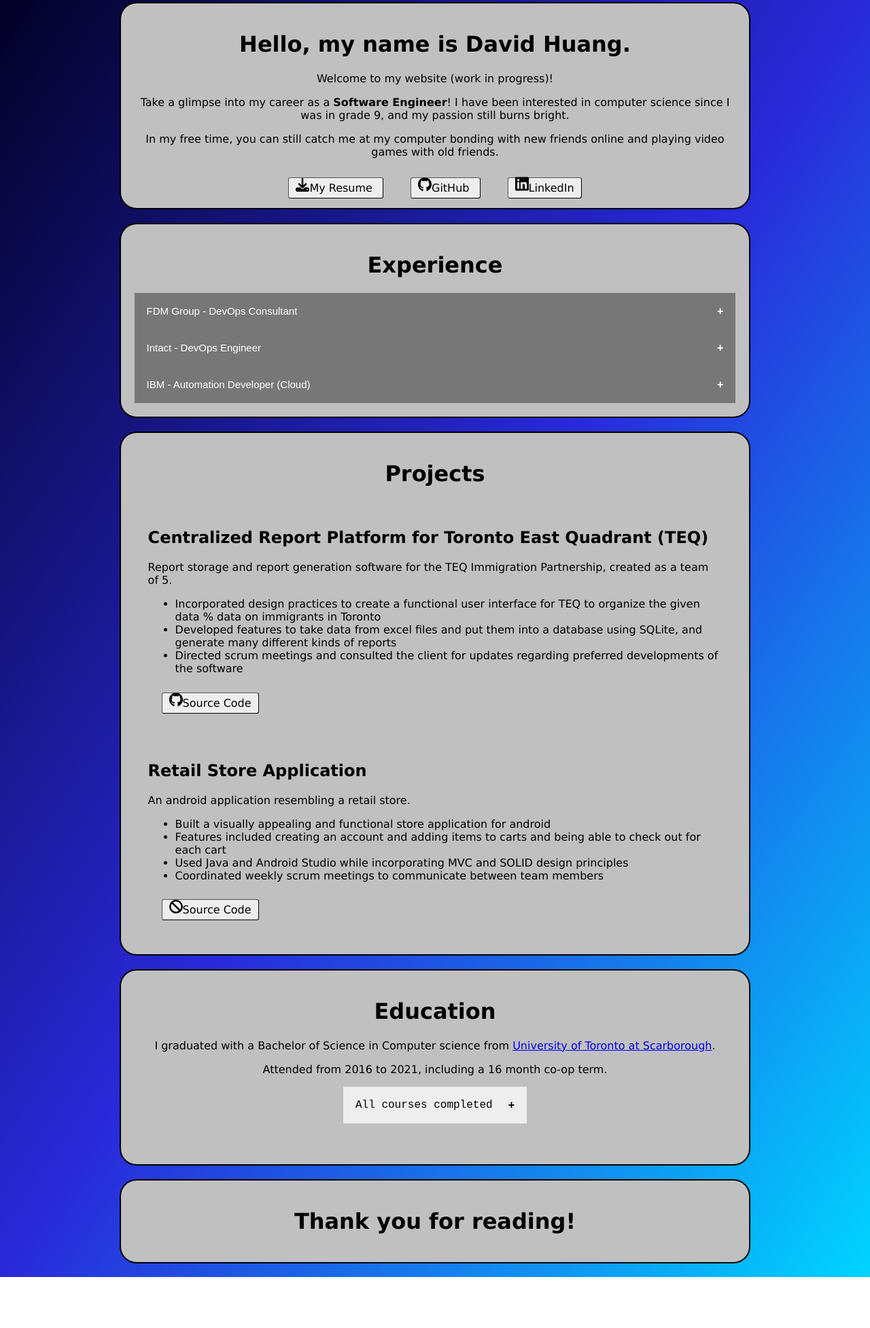
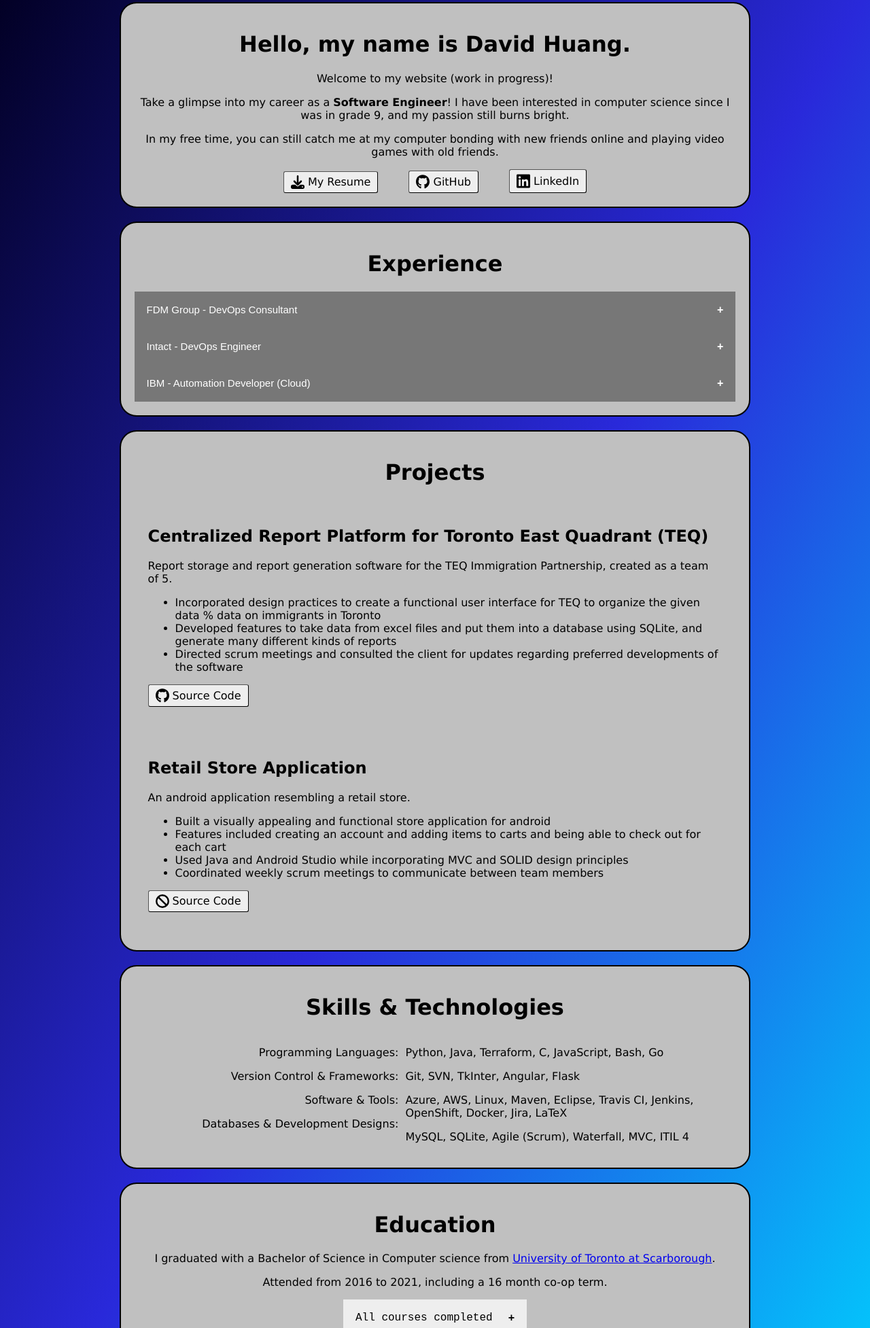
Before and after one commit to davidhjh/davidhjh.github.io, a plain HTML site: page index.html in a window 1280 px wide. Shown: the part 17-1971 px from the top of the page at 68% size. Before the commit the page ends 1896 px from the top, so only its background shows below. Drawn offline with Linux system fonts and the light colour scheme.

Commit message:
Fixed icon placement in each button and added a new section for skills & technologies.

```diff
--- a/css/style.css
+++ b/css/style.css
@@ -5,13 +5,15 @@
 }
 
 a.button {
-    margin: 200px 20px;
     padding: 5px 10px;
     border: 1px outset buttonborder;
     border-radius: 3px;
     color: black;
     background-color: #eee;
     text-decoration: none;
+    display: inline-flex;
+    align-items: center;
+    justify-content: center;
 }
 
 a.button:hover {
@@ -23,9 +25,9 @@ a.button[disabled]:hover {
 }
 
 .icon {
-    margin-top: 10px;
     width: 20px;
     height: auto;
+    margin-right: 5px;
 }
 
 .section {
@@ -57,7 +59,8 @@ a.button[disabled]:hover {
 }
 
 .collapsible-experience:after {
-    content: '\002B'; /* Unicode character for "plus" sign (+) */
+    /* Unicode character for "plus" sign (+) */
+    content: '\002B';
     font-family: "Arial";
     font-weight: bold;
     font-size: 16px;
@@ -77,7 +80,7 @@ a.button[disabled]:hover {
 }
 
 span {
-    margin-left:1.75em;
+    margin-left: 1.75em;
 }
 
 .projects-text {
@@ -85,6 +88,21 @@ span {
     font-family: "Verdana";
     text-align: left;
     width: fit-content;
+}
+
+.split-content {
+    display: flex;
+}
+
+.left-column {
+    flex: 4;
+    padding-right: 10px;
+    text-align: right;
+}
+
+.right-column {
+    flex: 5;
+    text-align: left;
 }
 
 .education {
@@ -116,7 +134,8 @@ span {
 }
 
 .collapsible-education:after {
-    content: '\002B'; /* Unicode character for "plus" sign (+) */
+    /* Unicode character for "plus" sign (+) */
+    content: '\002B';
     font-family: "Arial";
     font-weight: bold;
     font-size: 16px;
@@ -126,7 +145,8 @@ span {
 }
 
 .active:after {
-    content: "\2212"; /* Unicode character for "minus" sign (-) */
+    /* Unicode character for "minus" sign (-) */
+    content: "\2212";
 }
 
 .grey-color {
--- a/index.html
+++ b/index.html
@@ -13,16 +13,19 @@
     <div class="section">
         <h1>Hello, my name is David Huang.</h1>
         <p>Welcome to my website (work in progress)!</p>
-        <p>Take a glimpse into my career as a <b>Software Engineer</b>! I have been interested in computer science since I was in grade 9, and my passion still burns bright.</p>
-        <p>In my free time, you can still catch me at my computer bonding with new friends online and playing video games with old friends.</p>
-        <a href="./David_Huang_Resume.pdf" download class="button">
-            <img src="icons/download.svg" class="icon"/>My Resume
+        <p>Take a glimpse into my career as a <b>Software Engineer</b>! I have been interested in computer science since
+            I was in grade 9, and my passion still burns bright.</p>
+        <p>In my free time, you can still catch me at my computer bonding with new friends online and playing video
+            games with old friends.</p>
+        <a href="./David_Huang_Resume.pdf" download class="button" style="margin: 0px 20px;">
+            <img src="icons/download.svg" class="icon" />My Resume
         </a>
-        <a href="https://github.com/davidhjh" class="button" target="_blank">
-            <img src="icons/github.svg" class="icon"/>GitHub
+        <a href="https://github.com/davidhjh" class="button" target="_blank" style="margin: 0px 20px;">
+            <img src="icons/github.svg" class="icon" />GitHub
         </a>
-        <a href="https://www.linkedin.com/in/david-huang-5037371b7/" class="button" target="_blank">
-            <img src="icons/linkedin.svg" class="icon"/>LinkedIn
+        <a href="https://www.linkedin.com/in/david-huang-5037371b7/" class="button" target="_blank"
+            style="margin: 0px 20px;">
+            <img src="icons/linkedin.svg" class="icon" />LinkedIn
         </a>
     </div>
 
@@ -39,26 +42,21 @@
             </h4>
             ◦ Received training and certifications for DevOps and Software Development streams <br>
             ◦ Completed multiple POD's (Project on Demand) showcasing knowledge and experience with new tools <br>
-                ◦ Worked on FDM's original website and provided production support on new features that were being
-                developed
+            ◦ Worked on FDM's original website and provided production support on new features that were being developed
             <br>
             <span>* Migrated original web application to Azure Kubernetes Service using Terraform</span> <br>
-                <span>* Utilized SonarQube as a code quality assurance tool to provide feedback on our pipeline</span>
+            <span>* Utilized SonarQube as a code quality assurance tool to provide feedback on our pipeline</span> <br>
+            <span>* Implemented an Ansible playbook to automatically integrate Grafana and Prometheus together</span>
             <br>
-                <span>* Implemented an Ansible playbook to automatically integrate Grafana and Prometheus
-                    together</span> <br>
-                <span>* Integrated PagerDuty alongside the incident response system to ping appropriate team
-                    members</span> <br>
-                ◦ Developed a registration web application and hosted it on the cloud while managing infrastructure
-                using
+            <span>* Integrated PagerDuty alongside the incident response system to ping appropriate team members</span>
+            <br>
+            ◦ Developed a registration web application and hosted it on the cloud while managing infrastructure using
             Python, Flask, AWS, Azure, GitHub, Bash, and Terraform <br>
             <span>* Developed base web application using Python and Flask</span> <br>
-                <span>* Created and managed AWS RDS and EC2 load balancers and auto scaling groups for high availability
-                    and
+            <span>* Created and managed AWS RDS and EC2 load balancers and auto scaling groups for high availability and
                 scalability with AWS</span> <br>
             <span>* Created backend using Azure for storing backups of Terraform state files</span> <br>
-                <span>* Designed and implemented all the infrastructure for each cloud provider using Terraform</span>
-                <br>
+            <span>* Designed and implemented all the infrastructure for each cloud provider using Terraform</span> <br>
             ◦ Deployed at client, Intact, as a DevOps Engineer
             </p>
         </div>
@@ -72,12 +70,12 @@
                 </span>
             </h4>
             ◦ Main integrator for major monthly releases <br>
-                <span>* Primary point of contact between developers and other cross-functional teams to support, advise,
-                    and resolve any issues</span> <br>
+            <span>* Primary point of contact between developers and other cross-functional teams to support, advise, and
+                resolve any issues</span> <br>
             <span>* Deployed code that was pushed onto GitHub into each environment including several testing
                 environments and production, and also promoted emergency hotfixes to prod</span> <br>
-                <span>* Set up, configured, and managed pipelines on Jenkins directly and through groovy scripts to
-                    automate code integration, testing, and deployment</span> <br>
+            <span>* Set up, configured, and managed pipelines on Jenkins directly and through groovy scripts to automate
+                code integration, testing, and deployment</span> <br>
             ◦ Worked on migration of major services from RTC and WAS to GitHub and OCP <br>
             ◦ Took over various ad hoc support requests
             </p>
@@ -91,11 +89,9 @@
                     May 2019 - August 2020
                 </span>
             </h4>
-                ◦ Created pipelines using Jenkins revolving around DB2 for the process of automating multiple scenarios
-                <br>
+            ◦ Created pipelines using Jenkins revolving around DB2 for the process of automating multiple scenarios <br>
             ◦ Automated and improved on multiple aspects of the testing process to reduce manual work by 50% <br>
-                ◦ Created scripts to perform tests and collect & summarize the necessary information to analyze error
-                logs
+            ◦ Created scripts to perform tests and collect & summarize the necessary information to analyze error logs
             to find defects faster <br>
             ◦ Analyzed output logs of each test in order to examine what the error suggests, and submitted critical
             defect tickets on ClearQuest for the respective version of the product <br>
@@ -115,16 +111,14 @@
                 5.
             <ul>
                 <li>Incorporated design practices to create a functional user interface for TEQ to organize the given
-                    data %
-                    data on immigrants in Toronto</li>
+                    data % data on immigrants in Toronto</li>
                 <li>Developed features to take data from excel files and put them into a database using SQLite, and
-                    generate
-                    many different kinds of reports</li>
+                    generate many different kinds of reports</li>
                 <li>Directed scrum meetings and consulted the client for updates regarding preferred developments of the
                     software</li>
             </ul>
             <a href="https://github.com/ImNotMee/TEQ-App" class="button" target="_blank">
-                <img src="icons/github.svg" class="icon"/>Source Code
+                <img src="icons/github.svg" class="icon" />Source Code
             </a>
             </p>
         </div>
@@ -139,9 +133,27 @@
                 <li>Coordinated weekly scrum meetings to communicate between team members</li>
             </ul>
             <a class="button" disabled>
-                <img src="icons/ban.svg" class="icon"/>Source Code
+                <img src="icons/ban.svg" class="icon" />Source Code
             </a>
             </p>
+        </div>
+    </div>
+
+    <div class="section">
+        <h1>Skills & Technologies</h1>
+        <div class="split-content">
+            <div class="left-column">
+                <p>Programming Languages:</p>
+                <p>Version Control & Frameworks:</p>
+                <p>Software & Tools:</p>
+                <p>Databases & Development Designs:</p>
+            </div>
+            <div class="right-column">
+                <p>Python, Java, Terraform, C, JavaScript, Bash, Go</p>
+                <p>Git, SVN, TkInter, Angular, Flask</p>
+                <p>Azure, AWS, Linux, Maven, Eclipse, Travis CI, Jenkins, OpenShift, Docker, Jira, LaTeX</p>
+                <p>MySQL, SQLite, Agile (Scrum), Waterfall, MVC, ITIL 4</p>
+            </div>
         </div>
     </div>
 
```
Lines whose indentation alone changed are shown as unchanged.
